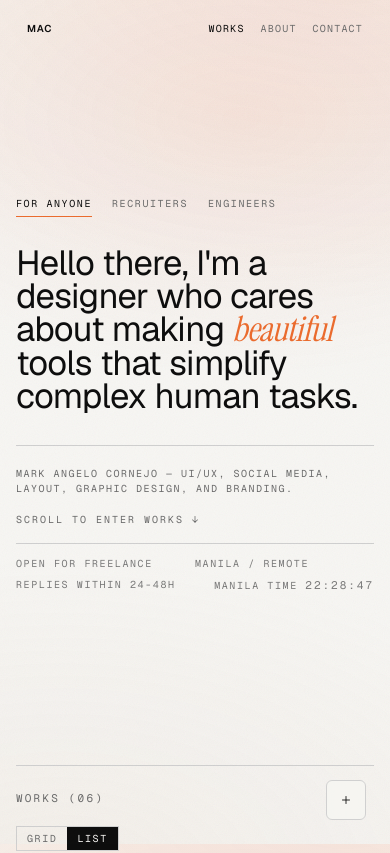
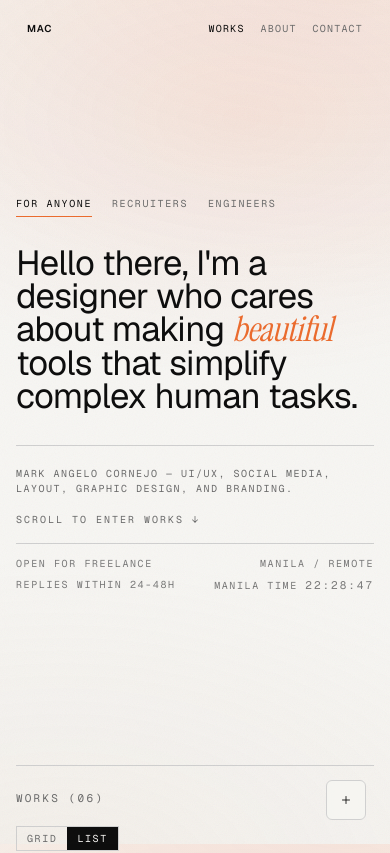
Before and after one commit to iSlowxz/creativeportfolio, a Next.js app: page / in a window 390 px wide. Shown: the top 853 px of the page. Built offline with nearby package versions, Linux system fonts and the light colour scheme.

Commit message:
Refactor Hero component to enhance mobile and desktop layouts. Implement responsive design for freelance availability information, utilizing motion effects for improved user engagement on larger screens.

```diff
--- a/src/components/hero.tsx
+++ b/src/components/hero.tsx
@@ -148,13 +148,38 @@ export function Hero() {
           <p className="col-span-12 font-mono text-[10px] uppercase tracking-[0.2em] text-[var(--ash)] md:col-span-3 md:text-right lg:text-[11px]">
             Scroll to enter works ↓
           </p>
-          <div className="col-span-12 grid grid-cols-2 gap-y-1.5 border-t hairline pt-3 font-mono text-[10px] uppercase tracking-[0.16em] text-[var(--ash)]/90 md:grid-cols-4 md:gap-x-4 md:gap-y-0 lg:text-[11px]">
-            <p>Open for freelance</p>
-            <p className="md:text-center">Manila / Remote</p>
-            <p className="md:text-center">Replies within 24-48h</p>
-            <p className="text-right">
-              Manila time <LocalTime />
-            </p>
+          <div className="col-span-12 border-t hairline pt-3 font-mono text-[10px] uppercase tracking-[0.16em] text-[var(--ash)]/90 lg:text-[11px]">
+            {isMobile ? (
+              <div className="grid grid-cols-2 gap-y-1.5">
+                <p>Open for freelance</p>
+                <p className="text-right">Manila / Remote</p>
+                <p>Replies within 24-48h</p>
+                <p className="text-right">
+                  Manila time <LocalTime />
+                </p>
+              </div>
+            ) : (
+              <div className="overflow-hidden">
+                <motion.div
+                  className="flex w-max items-center gap-10 whitespace-nowrap"
+                  animate={{ x: ["0%", "-50%"] }}
+                  transition={{ duration: 24, ease: "linear", repeat: Infinity }}
+                >
+                  <div className="flex items-center gap-10 pr-10">
+                    <p>Open for freelance</p>
+                    <p>Manila / Remote</p>
+                    <p>Replies within 24-48h</p>
+                    <p>Manila time <LocalTime /></p>
+                  </div>
+                  <div aria-hidden className="flex items-center gap-10 pr-10">
+                    <p>Open for freelance</p>
+                    <p>Manila / Remote</p>
+                    <p>Replies within 24-48h</p>
+                    <p>Manila time <LocalTime /></p>
+                  </div>
+                </motion.div>
+              </div>
+            )}
           </div>
         </motion.div>
       </div>
```
